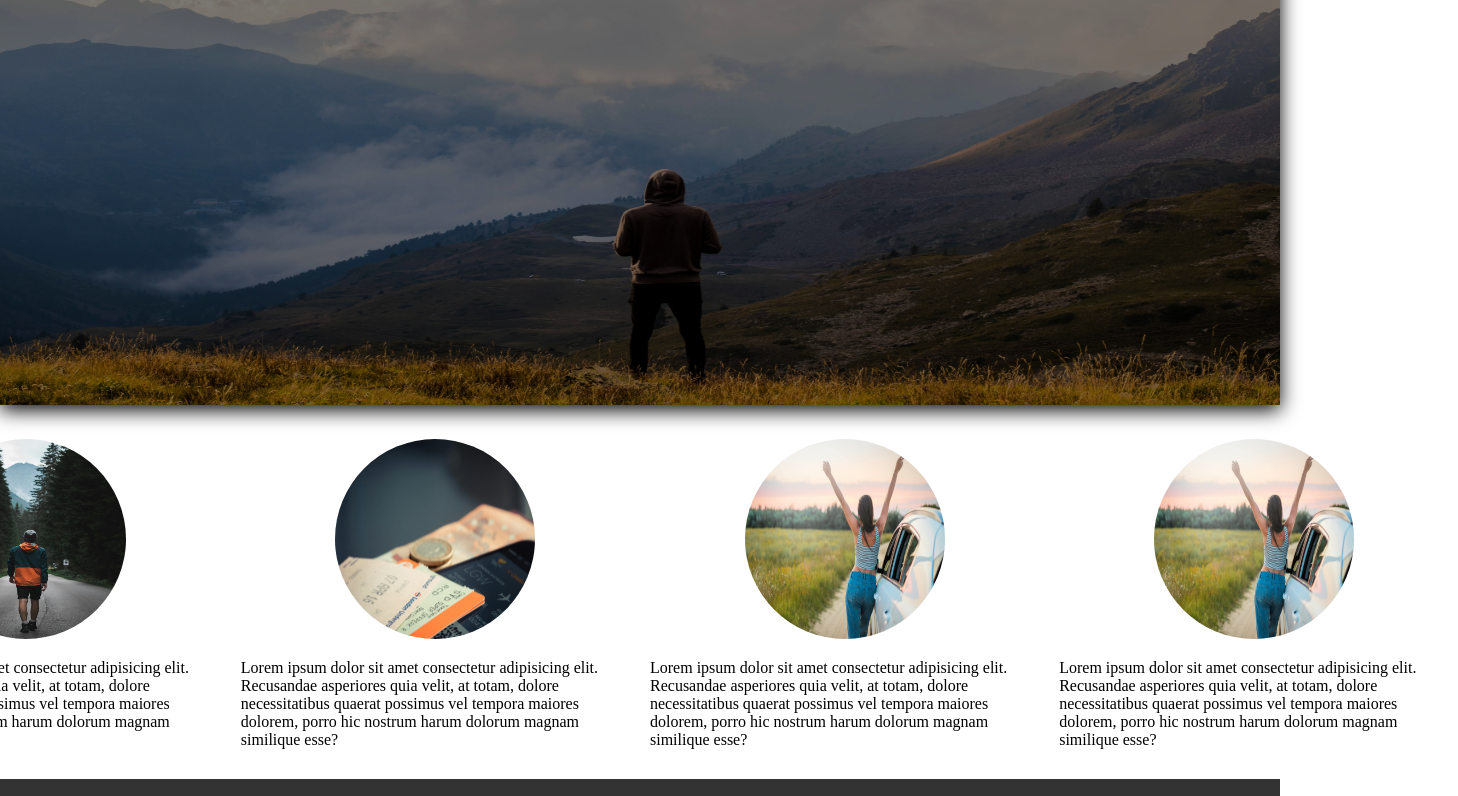
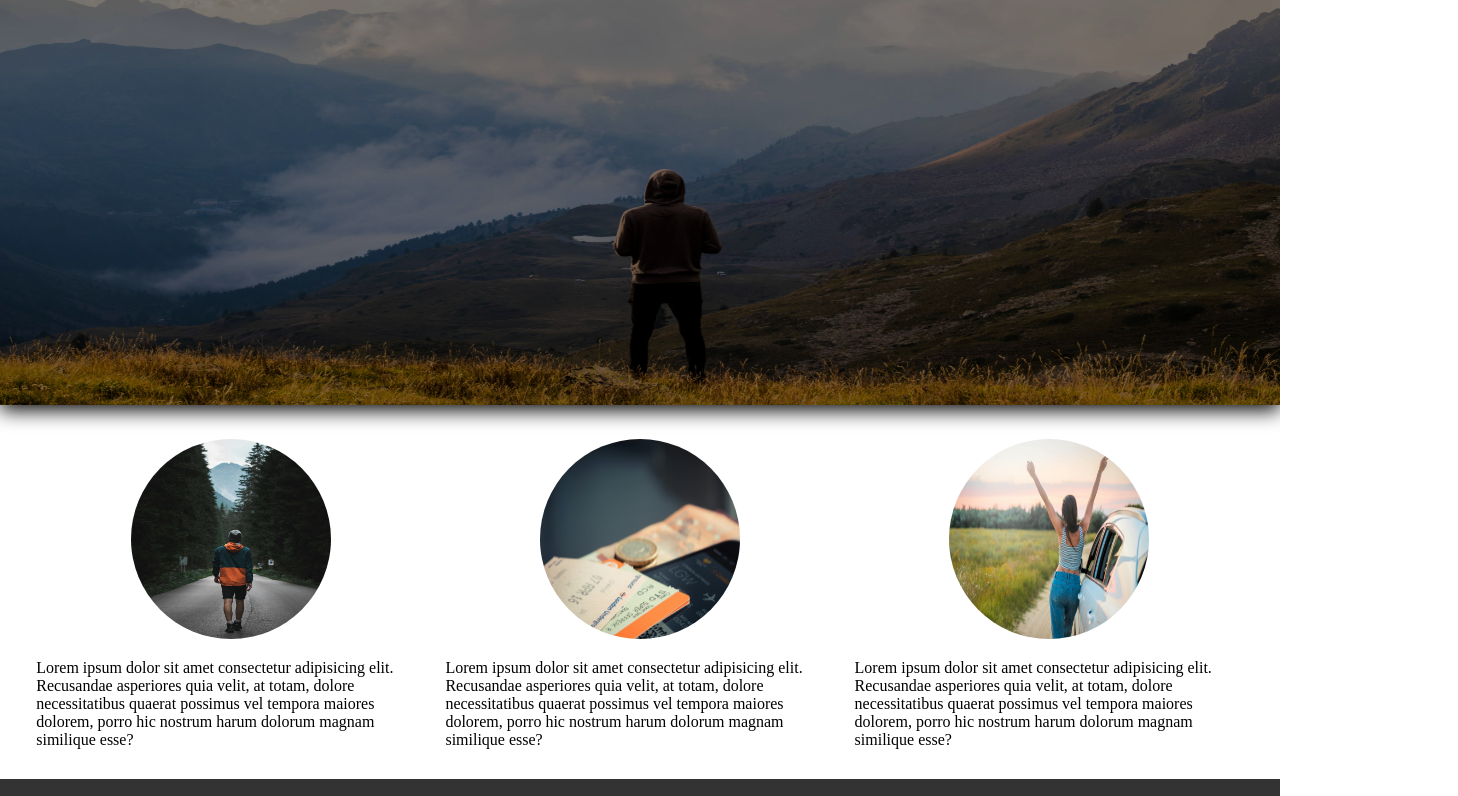
Before and after one commit to Daishop/git-SegundaEntrega, a plain HTML site: page index.html in a window 1280 px wide. Shown: the part 214-1010 px from the top of the page, 1458 px wide, since content can reach past the window. Drawn offline with Linux system fonts and the light colour scheme.

Commit message:
eliminacion-prueba

```diff
--- a/index.html
+++ b/index.html
@@ -44,13 +44,6 @@
                     dolore necessitatibus quaerat possimus vel tempora maiores dolorem, porro hic nostrum harum dolorum
                     magnam similique esse?</p>
             </div>
-            <div class="prueba"></div>
-            <div class="terceraSeccion">
-                <img class="circulo" src="assets/pexels-oleksandr-p-2680937.jpg" alt="imgCirulo2">
-                <p>Lorem ipsum dolor sit amet consectetur adipisicing elit. Recusandae asperiores quia velit, at totam,
-                    dolore necessitatibus quaerat possimus vel tempora maiores dolorem, porro hic nostrum harum dolorum
-                    magnam similique esse?</p>
-            </div>
         </div>
     </main>
 
```
